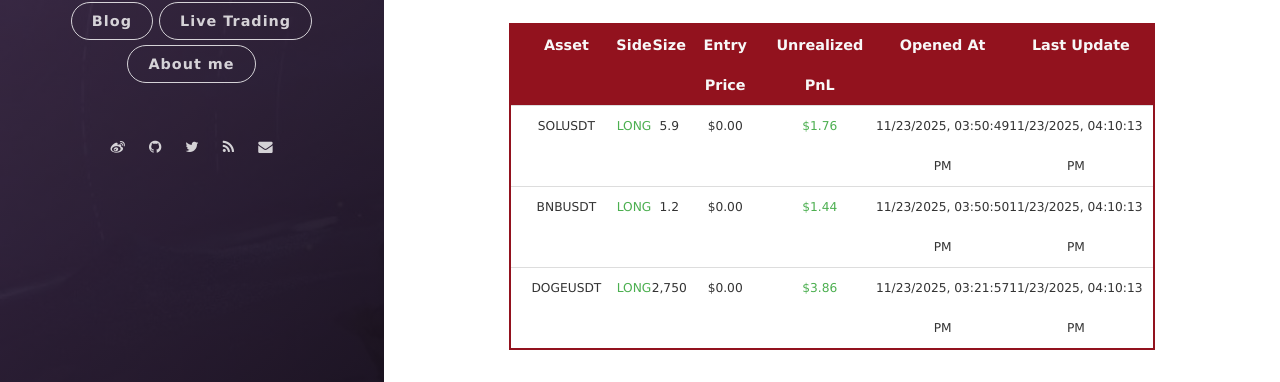
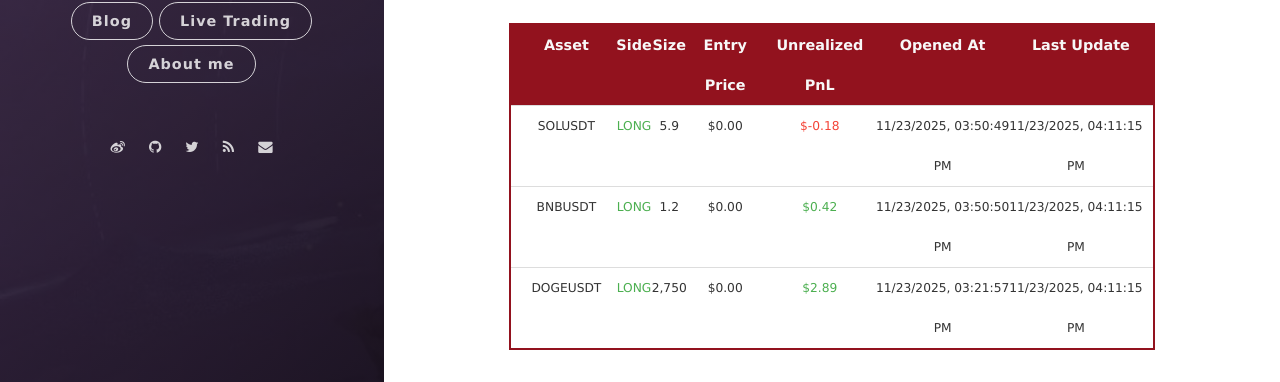
Before and after one commit to leeyegy/leeyegy.github.io, a Jekyll site: the page built from live-trading.html, in a window 1280 px wide and 1026 px high. Shown: the part 576-958 px from the top of the window. Built offline with Jekyll 4.4.1, drawn with Linux system fonts in a browser that asks for light colours; nearby versions of some CDN libraries.

Commit message:
AccountMonitor: refresh positions 2025-11-24T00:11:15+08:00

```diff
--- a/assets/data/binance/positions.json
+++ b/assets/data/binance/positions.json
@@ -4,26 +4,26 @@
     "side": "LONG",
     "size": 5.9,
     "entryPrice": 0.0,
-    "unrealizedPnl": 1.76217524,
+    "unrealizedPnl": -0.177,
     "openedAt": "2025-11-23T23:50:49+08:00",
-    "reportedAt": "2025-11-24T00:10:13+08:00"
+    "reportedAt": "2025-11-24T00:11:15+08:00"
   },
   {
     "symbol": "BNBUSDT",
     "side": "LONG",
     "size": 1.2,
     "entryPrice": 0.0,
-    "unrealizedPnl": 1.44,
+    "unrealizedPnl": 0.42,
     "openedAt": "2025-11-23T23:50:50+08:00",
-    "reportedAt": "2025-11-24T00:10:13+08:00"
+    "reportedAt": "2025-11-24T00:11:15+08:00"
   },
   {
     "symbol": "DOGEUSDT",
     "side": "LONG",
     "size": 2750.0,
     "entryPrice": 0.0,
-    "unrealizedPnl": 3.8647125,
+    "unrealizedPnl": 2.8875,
     "openedAt": "2025-11-23T23:21:57+08:00",
-    "reportedAt": "2025-11-24T00:10:13+08:00"
+    "reportedAt": "2025-11-24T00:11:15+08:00"
   }
 ]
```
